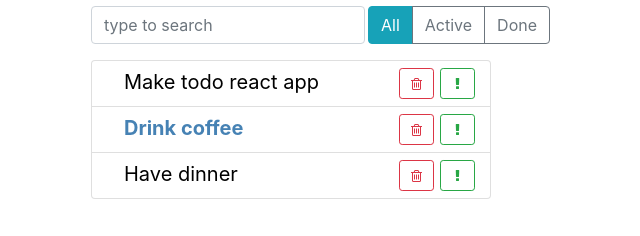
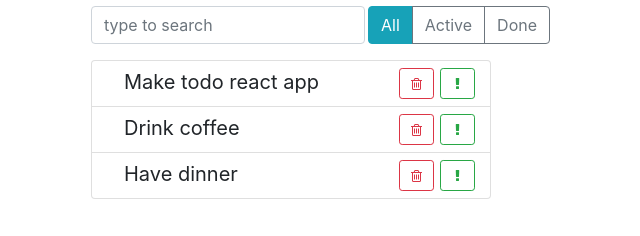
Before and after one commit to Vostbur/daily-tasks, a React (Create React App) app: page / in a window 1280 px wide. Shown: the part 146-382 px from the top of the page, without its empty margins (349-989 px from the left). Built offline with nearby package versions, Linux system fonts and the light colour scheme.

Commit message:
add onclick events for done and important

```diff
--- a/src/components/TaskItem/TaskItem.jsx
+++ b/src/components/TaskItem/TaskItem.jsx
@@ -3,29 +3,46 @@ import './TaskItem.css';
 
 export default class TaskItem extends Component {
 
+    state = {
+        done: false,
+        important: false
+    };
+
     onNameClick = () => {
-        console.log(`Done: ${this.props.name}`);
+        this.setState({
+            done: true
+        });
+    };
+
+    onImportantClick = () => {
+        this.setState({
+            important: true
+        });
     };
 
     render() {
-        const { name, important = false } = this.props;
+        const { name } = this.props;
+        const { done, important } = this.state;
 
-        const style = {
-            color: important ? 'steelblue' : 'black',
-            fontWeight: important ? 'bold' : 'normal'
+        let classNames = 'task-item';
+        if (done) {
+            classNames += ' done';
+        };
+        if (important) {
+            classNames += ' important';
         };
 
         return (
-            <span className='task-item'>
+            <span className={classNames}>
                 <span
                     className='task-item-name'
-                    style={style}
                     onClick={this.onNameClick}>
                     {name}
                 </span>
 
                 <button type="button"
-                    className="btn btn-outline-success btn-sm float-right">
+                    className="btn btn-outline-success btn-sm float-right"
+                    onClick={this.onImportantClick}>
                     <i className="fa fa-exclamation" />
                 </button>
 
```
Also changed, not shown: src/components/TaskItem/TaskItem.css (indentation only).
